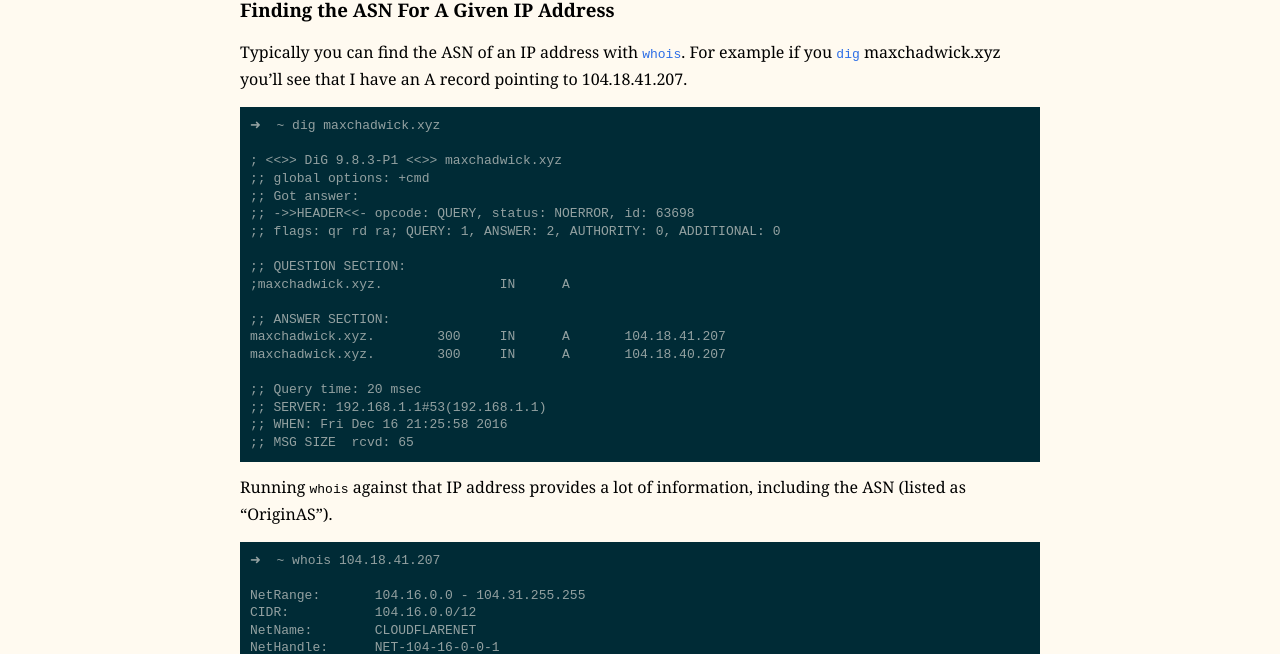
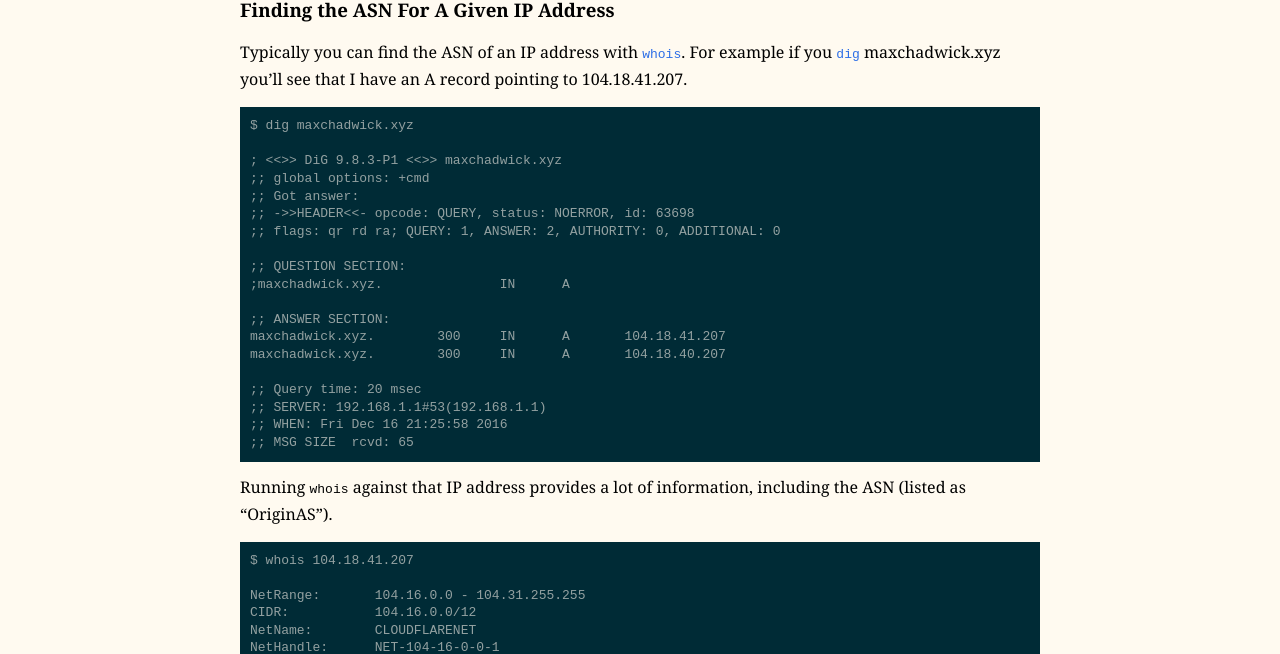
Before and after one commit to mpchadwick/mpchadwick.github.io, a Jekyll site: the page built from _posts/2016-12-16-whats-an-asn.md, in a window 1280 px wide and 1400 px high, scrolled down 535 px. Shown: the part 142-796 px from the top of the window. Built offline with Jekyll 4.4.1, drawn with Linux system fonts in a browser that asks for light colours; emoji names are drawn with the system emoji font; comment, search, counter and statistics services are not loaded; some of the changed text lies outside the part shown.

Commit message:
$ prompt

````diff
--- a/_posts/2016-12-16-whats-an-asn.md
+++ b/_posts/2016-12-16-whats-an-asn.md
@@ -29,7 +29,7 @@ Initially ASNs were intended to be only 16 bits in length for a range of 0 to 65
 Typically you can find the ASN of an IP address with [`whois`](http://www.manpagez.com/man/1/whois/). For example if you [`dig`](https://linux.die.net/man/1/dig) maxchadwick.xyz you'll see that I have an A record pointing to 104.18.41.207.
 
 ```
-➜  ~ dig maxchadwick.xyz
+$ dig maxchadwick.xyz
 
 ; <<>> DiG 9.8.3-P1 <<>> maxchadwick.xyz
 ;; global options: +cmd
@@ -53,7 +53,7 @@ maxchadwick.xyz.	300	IN	A	104.18.40.207
 Running `whois` against that IP address provides a lot of information, including the ASN (listed as "OriginAS").
 
 ```
-➜  ~ whois 104.18.41.207
+$ whois 104.18.41.207
 
 NetRange:       104.16.0.0 - 104.31.255.255
 CIDR:           104.16.0.0/12
@@ -124,7 +124,7 @@ If you don't specify a host (via the `-h` flag) when running `whois` it will que
 This question was asked (and answered) in [this StackExchange thread](http://superuser.com/questions/405666/how-to-find-out-all-ip-ranges-belonging-to-a-certain-as). [This answer](http://superuser.com/questions/405666/how-to-find-out-all-ip-ranges-belonging-to-a-certain-as#answer-978189) includes a bash one-liner. For example, we can see the first 10 found networks that belong to Cloudflare (in CIDR notation) as follows.
 
 ```
-➜  ~ whois -h whois.radb.net -- '-i origin AS13335' | grep -Eo "([0-9.]+){4}/[0-9]+" | head
+$ whois -h whois.radb.net -- '-i origin AS13335' | grep -Eo "([0-9.]+){4}/[0-9]+" | head
 64.68.192.0/24
 141.101.68.0/24
 141.101.69.0/24
````
